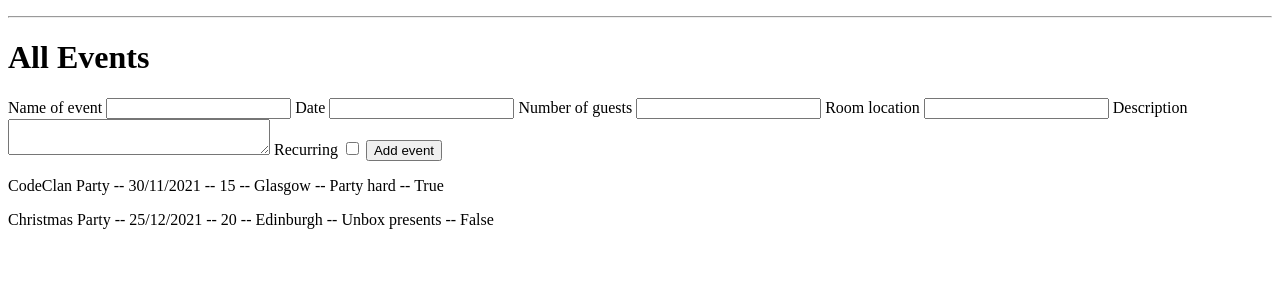
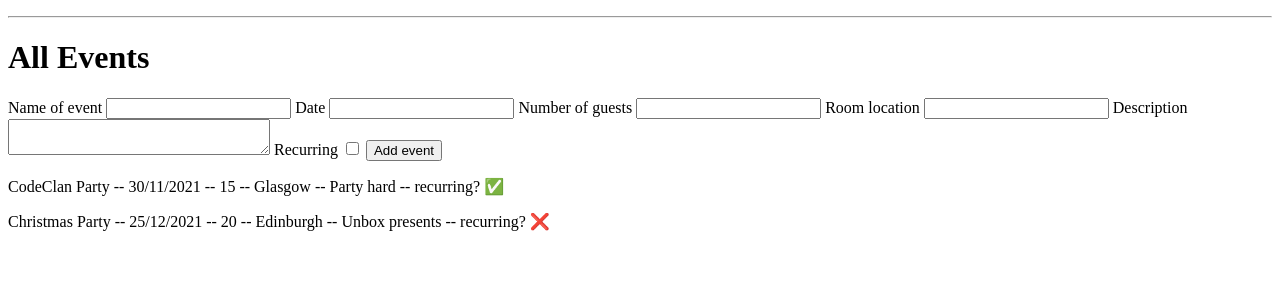
Before and after one commit to Minta-Ra/wk03_d4_Flask_Events_App_Lab, a Flask app: page /events in a window 1280 px wide. Shown: the part 26-326 px from the top of the page. Run offline with Flask 2, Linux system fonts and the light colour scheme.

Commit message:
Added visual feedback

```diff
--- a/templates/index.html
+++ b/templates/index.html
@@ -25,7 +25,15 @@
 <div>
     {% for event in events %}
     <div>
-        <p>{{ event.name_of_event }} -- {{ event.date }} -- {{ event.number_of_guests }} -- {{ event.room_location }} -- {{ event.description }} -- {{ event.recurring }}</p>
+        <p>{{ event.name_of_event }} -- {{ event.date }} -- {{ event.number_of_guests }} -- {{ event.room_location }} -- {{ event.description }} -- recurring?
+
+            {% if event.recurring %}
+                <span>✅</span>
+            {% else %}
+                <span>❌</span>
+            {% endif %}
+        </p>
+
     </div>
 
     {% endfor %}
```
